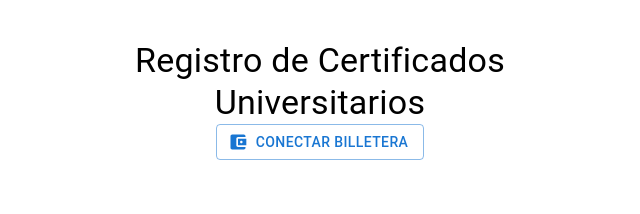
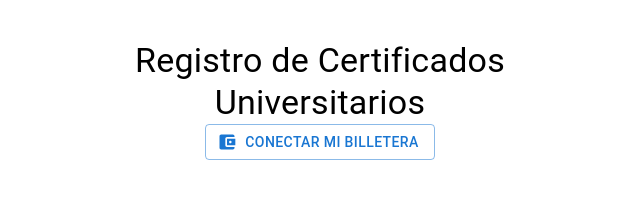
Before and after one commit to eyalis/blockchain_certificados, a Next.js app: page / in a window 1280 px wide. Shown: the top 214 px of the page, without its empty margins (320-960 px from the left). Built offline with nearby package versions, Linux system fonts and the light colour scheme.

Commit message:
Cambio en string de conectar billetera, se agregó mi

```diff
--- a/pages/index.js
+++ b/pages/index.js
@@ -200,7 +200,7 @@ const App = () => {
                     startIcon={<AccountBalanceWallet />}
                     onClick={connectWallet}
                 >
-                    Conectar billetera
+                    Conectar mi billetera
                 </Button>
             )}
 
```
